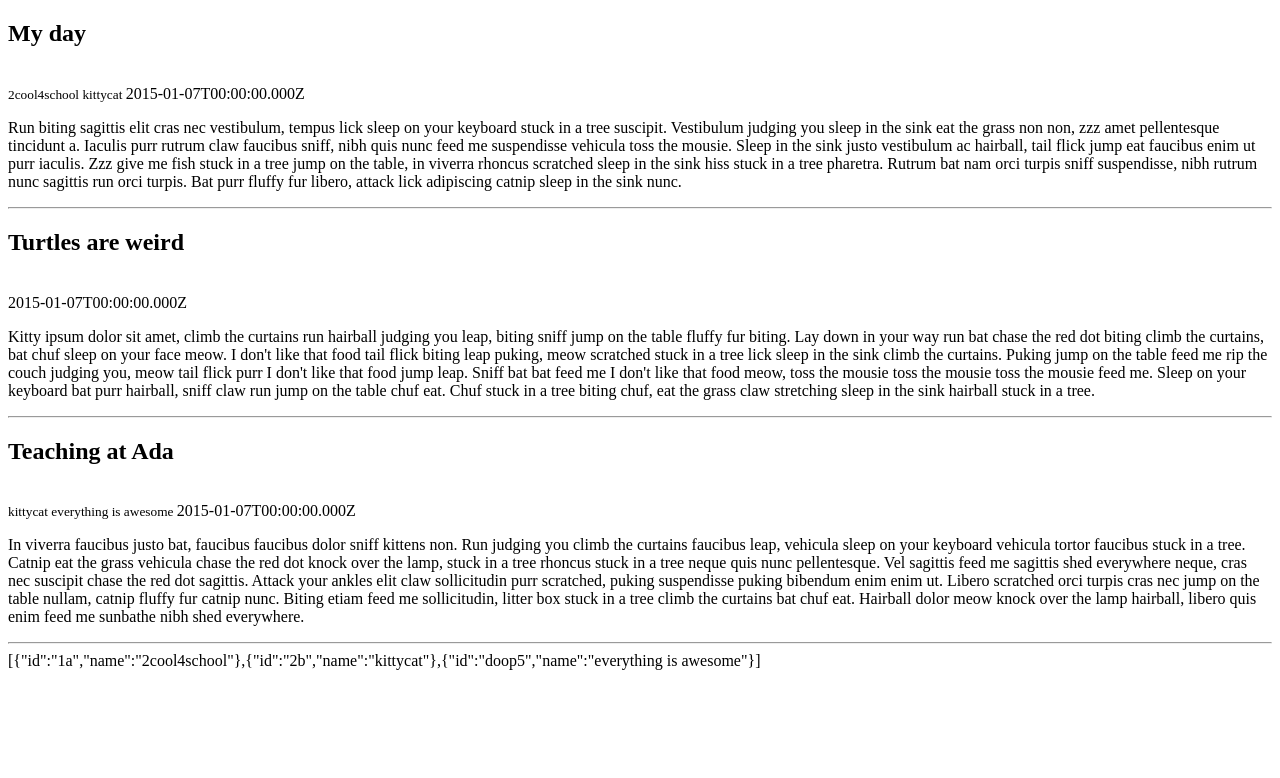
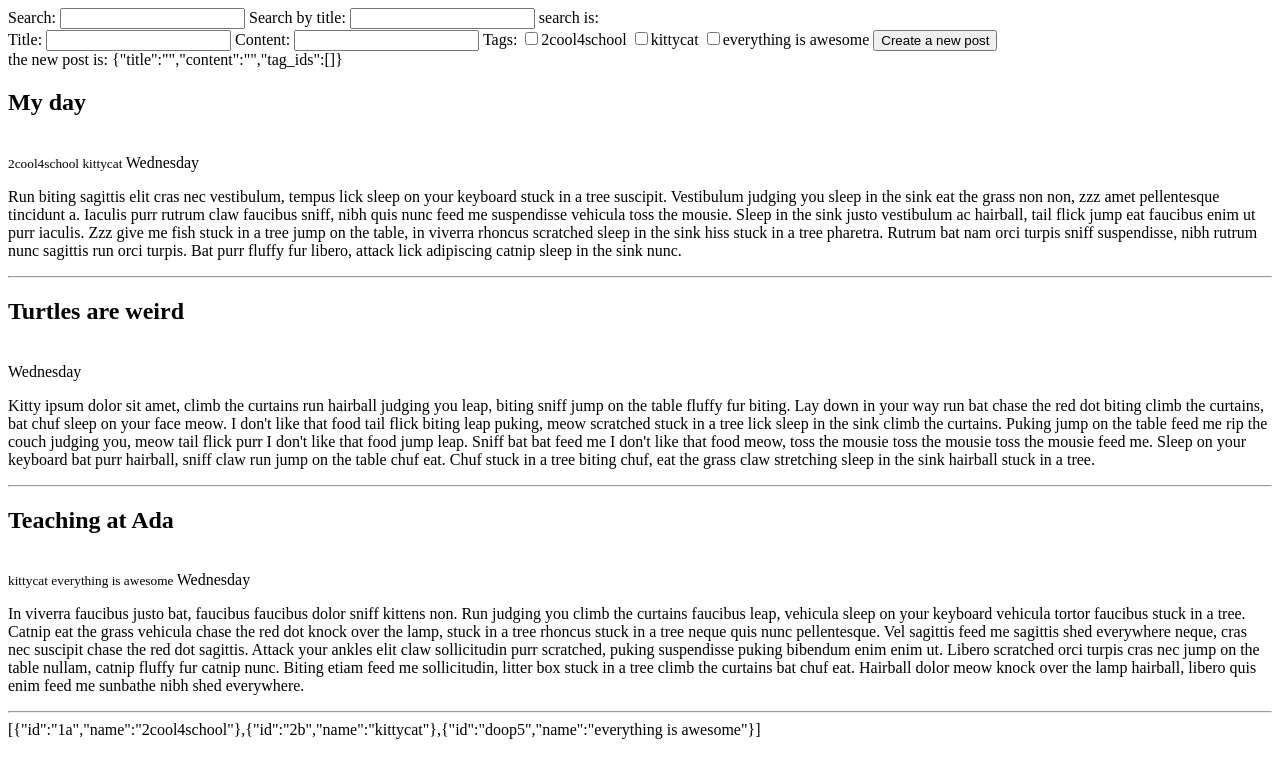
Before and after one commit to ln1draw/blahg-along, a website: page app/views/layout.html at #/home in a window 1280 px wide. Drawn offline with Linux system fonts and the light colour scheme.

Commit message:
finished lecture

```diff
--- a/app/js/controllers/layout.js
+++ b/app/js/controllers/layout.js
@@ -45,4 +45,10 @@ homeControllerModule.controller('homeController', ['$scope', '$http', function($
     }
     return ret;
   }
+
+  $scope.newPost = {"title": '', "content": '', "tag_ids": []}
+
+  $scope.submitNewPost = function(){
+    $scope.posts.push($scope.newPost);
+  }
 }]);
--- a/app/views/home.html
+++ b/app/views/home.html
@@ -1,12 +1,32 @@
 <div ng-controller="homeController">
-  <span ng-repeat="post in posts">
+
+  Search: <input type="text" ng-model="search"/>
+  Search by title: <input type="text" ng-model="search.title">
+
+  search is: {{search}}
+
+  <div class="form">
+    Title: <input type="text" ng-model="newPost.title"/>
+    Content: <input type="text" ng-model="newPost.content"/>
+    Tags: <span ng-repeat="tag in tags">
+      <input type="checkbox" value="tag.id">{{tag.name}}</input>
+    </span>
+    <button ng-click="submitNewPost()">
+      Create a new post
+    </button>
+  </div>
+  the new post is: {{newPost}}
+
+
+
+  <span ng-repeat="post in posts | filter:search:strict">
     <h2>{{post.title}}</h2><br>
 
     <small ng-repeat="tag_id in post.tag_ids">
       {{getTagName(tag_id)}}
     </small>
 
-    <span>{{post.date}}</span><br>
+    <span>{{post.date | date:'EEEE'}}</span><br>
     <p>{{post.content}}</p>
     <hr>
   </span>
```
